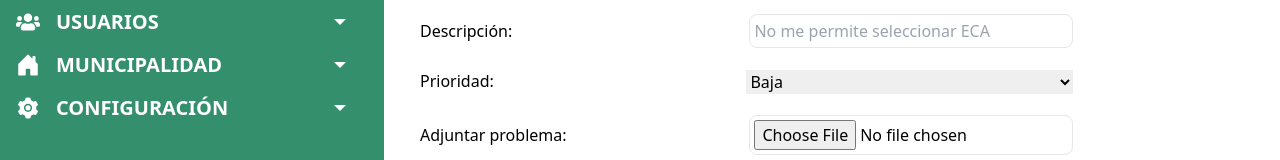
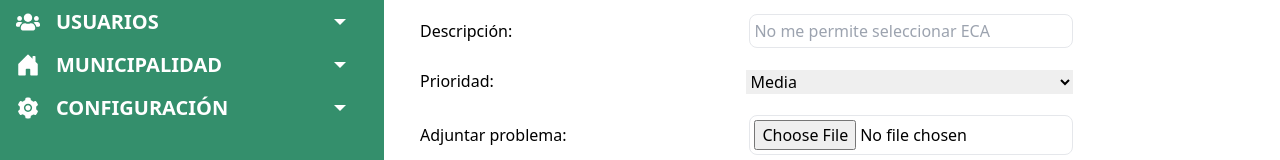
Before and after one commit to Renzo461/aloe, a React (Create React App) app: page /reporteincidente in a window 1280 px wide. Shown: the part 297-457 px from the top of the page. Built offline with nearby package versions, Linux system fonts and the light colour scheme; no server answers.

Commit message:
fix registro incidente

```diff
--- a/src/components/Comp/Form/FormIncidente.jsx
+++ b/src/components/Comp/Form/FormIncidente.jsx
@@ -9,11 +9,17 @@ import SelectCP from '../SelectCP'
 const FormIncidente = (props) => {
     const [opacidad, setopacidad] = useState(false)
     const [description, setDescription] = useState("")
+    const [prioridad, setPrioridad] = useState("Media")
 
     const verAgregar = () =>{
         setopacidad(!opacidad)
         //console.log(opacidad)
     }
+
+    const clearForm = () => {
+        setDescription('');
+        setPrioridad("Media");
+    };
 
     return (
         <>
@@ -22,12 +28,15 @@ const FormIncidente = (props) => {
                 props.addIncidente(description);
             }}>
                 <InputCP label="Descripción: " placeholder={"No me permite seleccionar ECA"} id={"descripcion"} className={"pb-5"} required={true} value={description} onChange={()=> setDescription(document.getElementById('descripcion').value)} />
-                <SelectCP label="Prioridad:" options={[{text: "Baja", value: 1},{text: "Media", value: 2}, {text: "Alta", value: 3}]} id={"prioridad"} className={"pb-5"}/>
+                <SelectCP label="Prioridad:" options={[{text: "Baja", value: "Baja"},{text: "Media", value: "Media"}, {text: "Alta", value: "Alta"}]} id={"prioridad"} className={"pb-5"} onChange={(e) => setPrioridad(e.target.value)} value={prioridad}/>
                 <InputFile label="Adjuntar problema:" id={"documento"} className={"pb-5"}/>
                 <div className='flex justify-center' >
                     <div><ButtonPS estilo="primario" texto="Enviar" espacio="px-20" funcion={() => {
-                        verAgregar();
-                        props.addIncidente(description);
+
+                        props.addIncidente(description, prioridad, () => {
+                            verAgregar();
+                            clearForm();
+                        });
                     }} /></div>
                 </div>
             </form>
--- a/src/components/Incidentes/RegistroIncidente.jsx
+++ b/src/components/Incidentes/RegistroIncidente.jsx
@@ -38,16 +38,18 @@ const ReporteIncidente = () => {
 
   const titulosTabla = ["id", "dni", "descripción", "estado", "fecha y hora", "prioridad"]
 
-  function addIncidente(description) {
+  function addIncidente(description, prioridad, onComplete) {
     let today = new Date();
     let date = today.getFullYear() + '-' + (today.getMonth() + 1) + '-' + today.getDate();
     let time = today.getHours() + ":" + today.getMinutes() + ":" + today.getSeconds();
 
-    let newElem = { "id": `${datosJson.length + 1}`, "dni": "53787865", "descripcion": description, "estado": "En proceso", "fecha y hora": `${date} ${time}`, "prioridad": "Media" };
+    let newElem = { "id": `${datosJson.length + 1}`, "dni": "53787865", "descripcion": description, "estado": "En proceso", "fecha y hora": `${date} ${time}`, "prioridad": prioridad };
     //let count = datosJson.push();
 
     //console.log("new count: " + count);
     setDatosJson([...datosJson, newElem]);
+
+    onComplete();
   }
 
   return (
```
